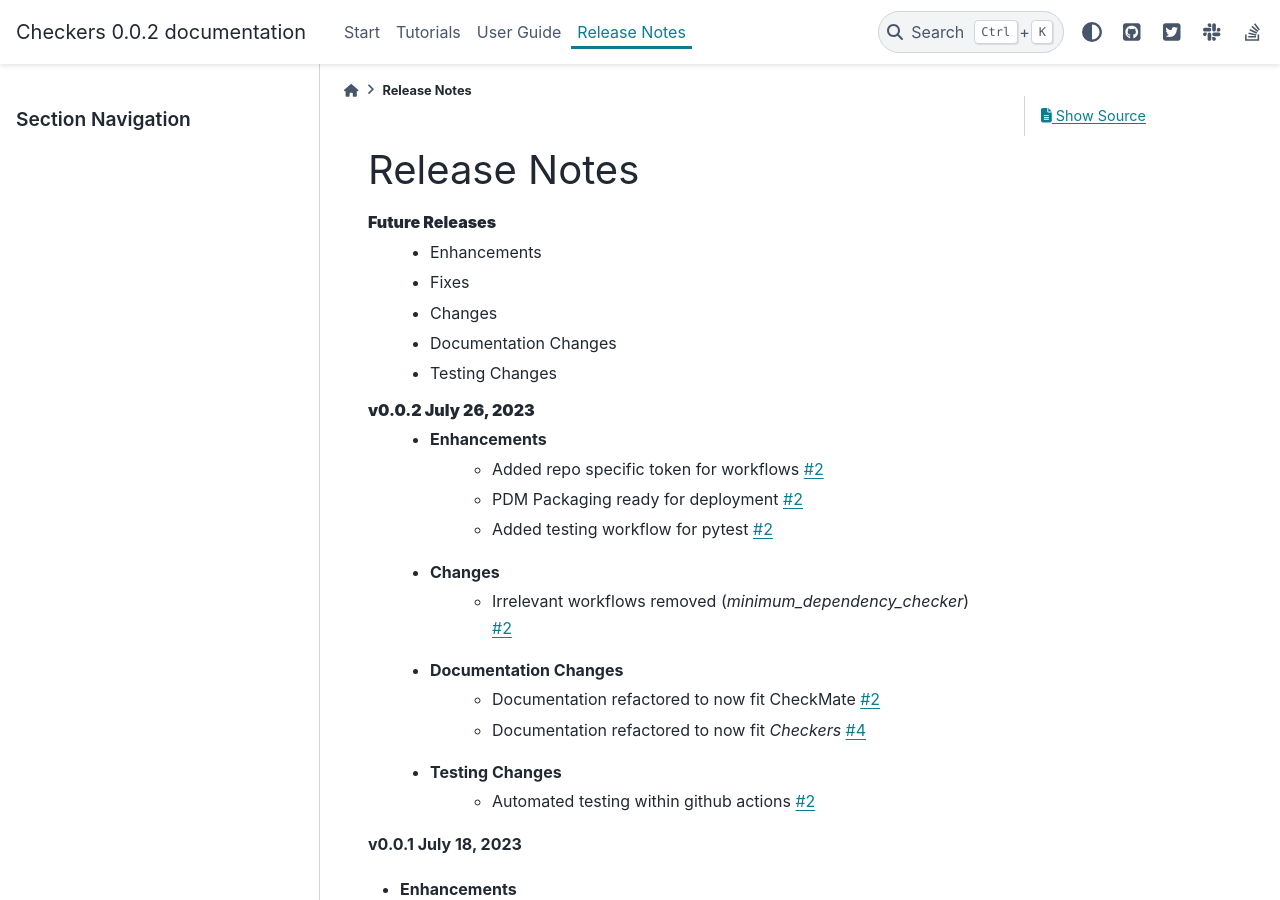
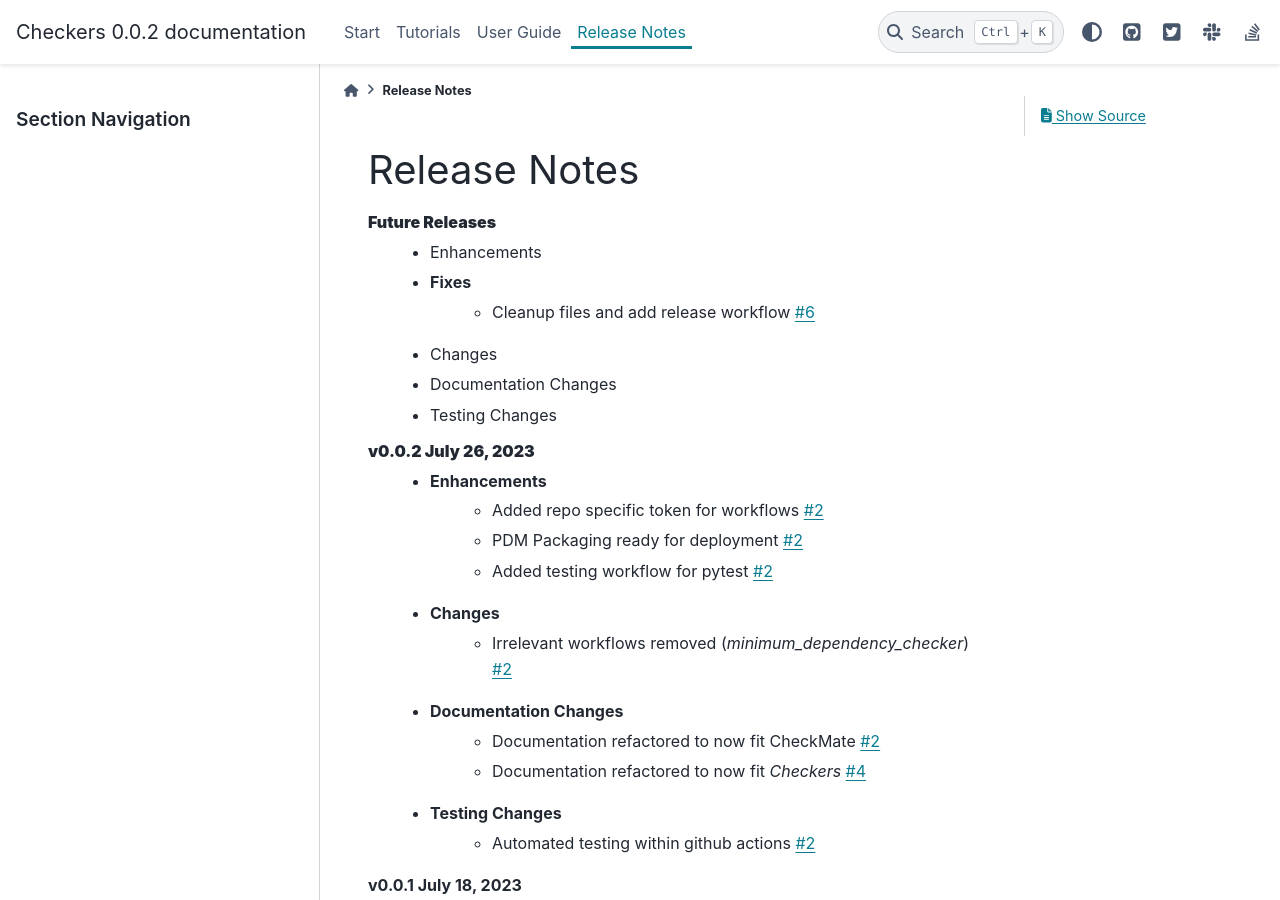
Before and after one commit to alteryx/CheckMates, a Sphinx documentation site: the page built from docs/source/release_notes.rst, in a window 1280 px wide and 900 px high. Built offline with Sphinx 7.4.7 and the PyData theme 0.15.4, drawn with Linux system fonts in a browser that asks for light colours; pages that are not in the unit, such as notebooks, are missing from menus; comment, search, counter and statistics services are not loaded.

Commit message:
Update release_notes.rst

```diff
--- a/docs/source/release_notes.rst
+++ b/docs/source/release_notes.rst
@@ -3,6 +3,7 @@
 **Future Releases**
     * Enhancements
     * Fixes
+        * Cleanup files and add release workflow :pr:`6`
     * Changes
     * Documentation Changes
     * Testing Changes
```
